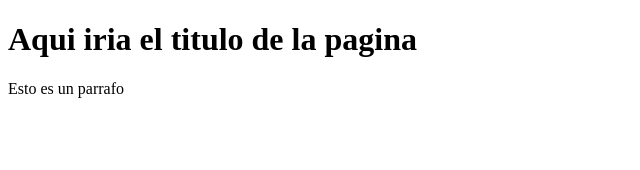
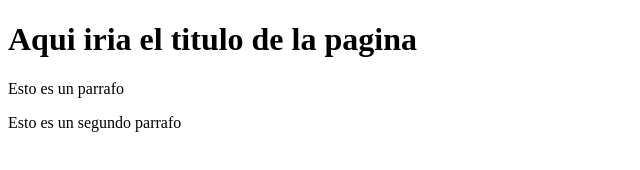
Before and after one commit to LeandroBonifacio/Proyecto-web-empresa-C, a plain HTML site: page Index.html in a window 1280 px wide. Shown: the whole page, without its empty margins (0-640 px from the left). Drawn offline with Linux system fonts and the light colour scheme.

Commit message:
Agregando segundo parrafo

```diff
--- a/Index.html
+++ b/Index.html
@@ -13,6 +13,9 @@
         Aqui iria el titulo de la pagina
     </h1>
     <p>Esto es un parrafo</p>
+    <p>
+        Esto es un segundo parrafo
+    </p>
 </body>
 
 </html>
```
